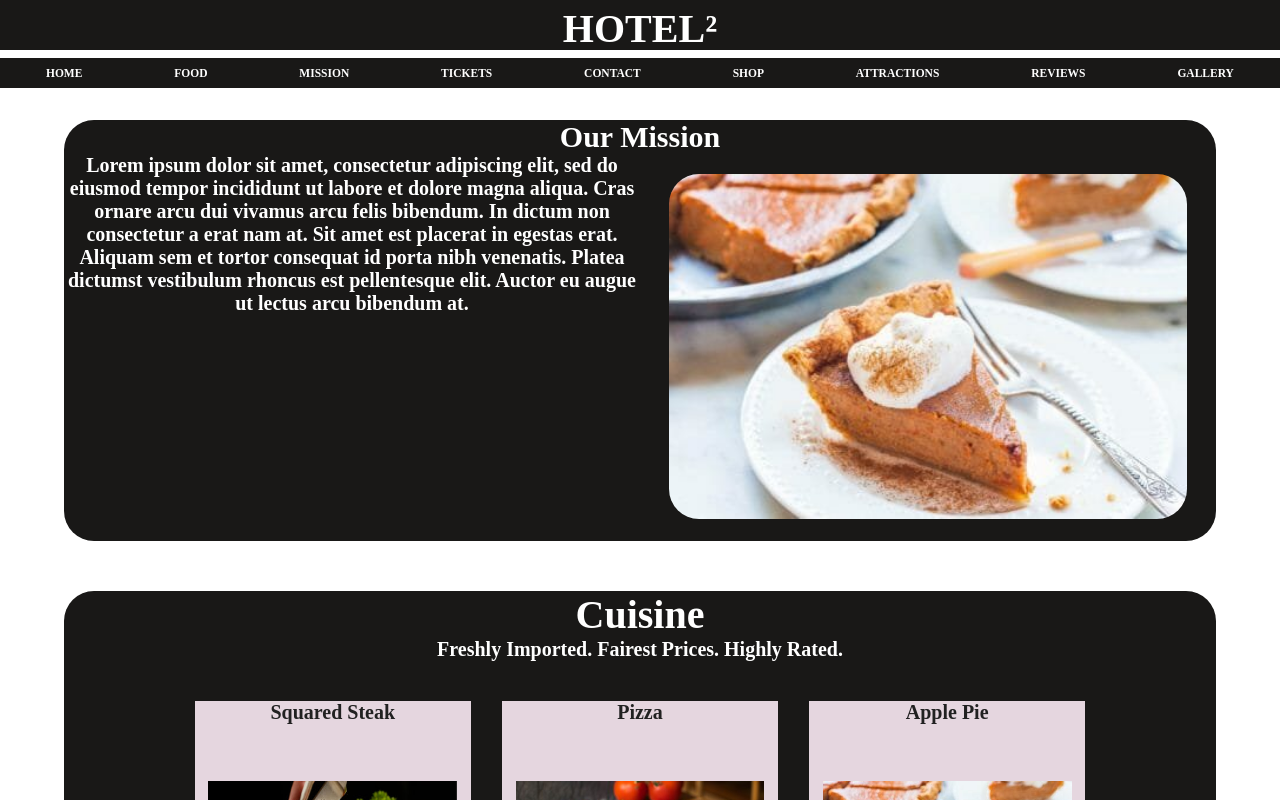
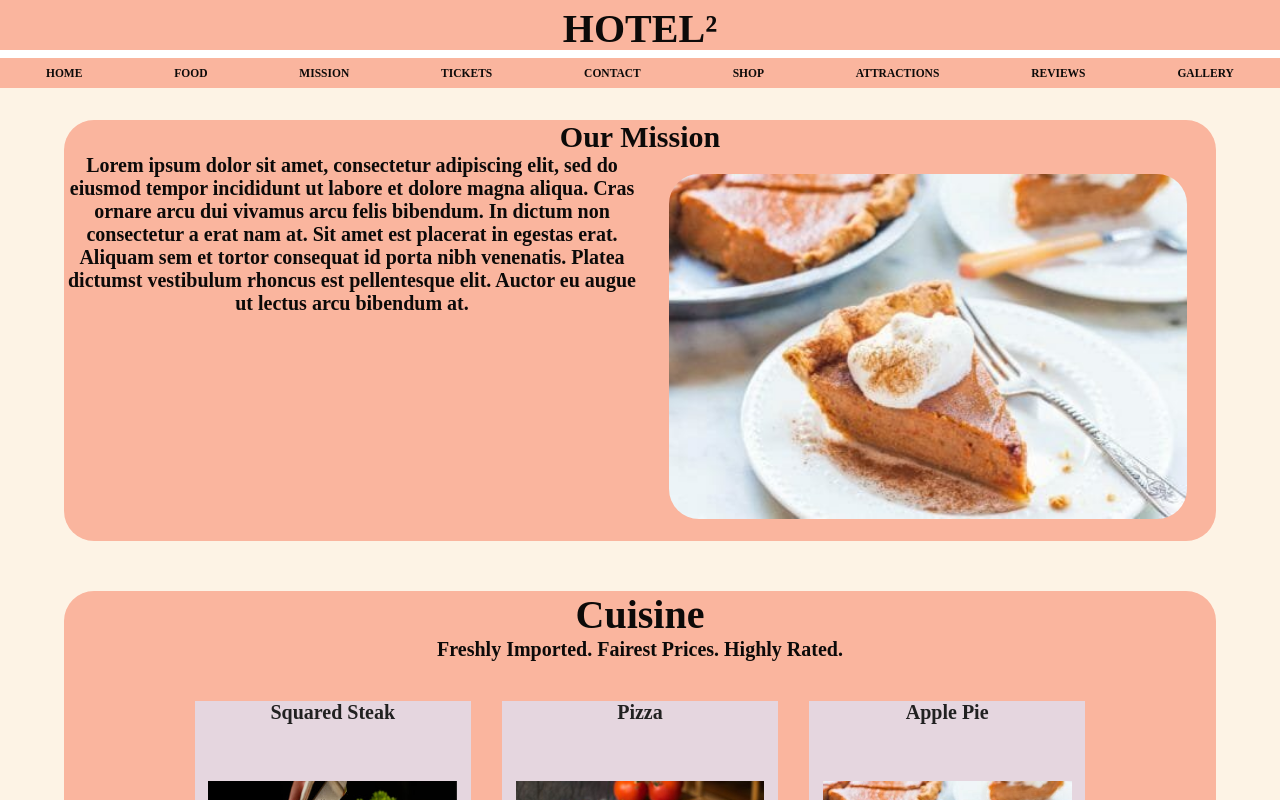
Before and after one commit to staten-island-tech/vue-project-2-ebt, a Nuxt app in the folder project/: page / in a window 1280 px wide. Shown: the top 800 px of the page. Built offline with nearby package versions, Linux system fonts and the light colour scheme.

Commit message:
COLROFULFULFULFUL

```diff
--- a/project/components/Card.vue
+++ b/project/components/Card.vue
@@ -20,7 +20,7 @@ export default {
 <style>
 .card {
   width: 30%;
-  background-color: #e5d6df;
+  background-color:#e5d6df ;
   margin: 2rem auto;
 }
 
--- a/project/pages/index.vue
+++ b/project/pages/index.vue
@@ -35,9 +35,13 @@ export default {
 </script>
 <style>
 :root {
-  --primary: #191817;
+/*   --primary: #191817;
   --secondary: gray;
-  --primaryText: white;
+  --primaryText: white; */
+  --primary: #fab59e;
+  --secondary: #4a5759;
+  --primaryText: #0c0a09;
+  --thirdary: #e5d6df;
 
   --h1: 4rem;
   --h2: 3rem;
@@ -68,7 +72,7 @@ body,
   box-sizing: border-box;
 }
 body{
-    background-color: white;
+    background-color: #fdf3e5;
 }
 
 #page {
```
